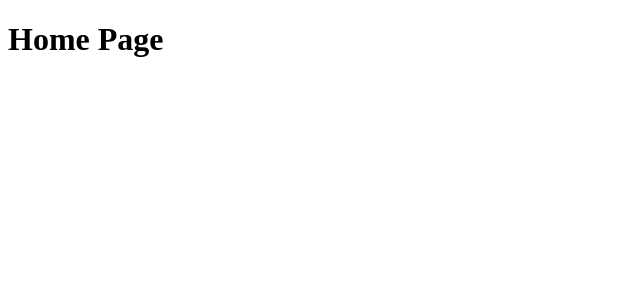
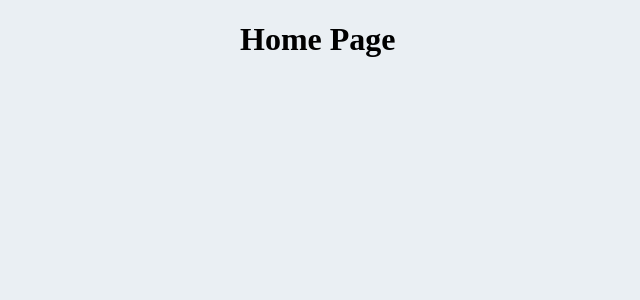
Before and after one commit to jesushperez/notes, a React (Create React App) app in the folder app/: page / in a window 1280 px wide. Shown: the top 300 px of the page, without its empty margins (0-640 px from the left). Built offline with nearby package versions, Linux system fonts and the light colour scheme.

Commit message:
splits .app and base styles

```diff
--- a/app/src/App.js
+++ b/app/src/App.js
@@ -5,10 +5,11 @@ import {
 } from 'react-router-dom';
 import Home from './components/Home';
 import './styles/base.css';
+import style from './styles/app.module.css'
 
 function App() {
   return (
-    <div className="App">
+    <div className={style.app}>
       <Router>
         <Switch>
           <Route exact path="/" render={() => <Home />} />
--- /dev/null
+++ b/app/src/styles/app.module.css
@@ -0,0 +1,7 @@
+@value colors: "./colors.css";
+@value primary, primary-light, secondary, customBlack, customWhite from colors;
+
+.app {
+  margin: 0 auto;
+  max-width: 800px;
+}
--- a/app/src/styles/base.css
+++ b/app/src/styles/base.css
@@ -1 +1,5 @@
 @import-normalize;
+
+body {
+  background-color: #EAEFF3;
+}
--- a/app/src/styles/colors.css
+++ b/app/src/styles/colors.css
@@ -1,5 +1,5 @@
 @value primary: #33678A;
 @value primary-light: #78A6C9;
 @value secondary: #E65C4F;
-@value white: #EAEFF3;
-@value black: #333333;
+@value customWhite: #EAEFF3;
+@value customBlack: #333333;
```
